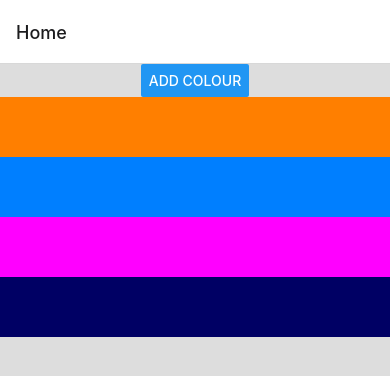
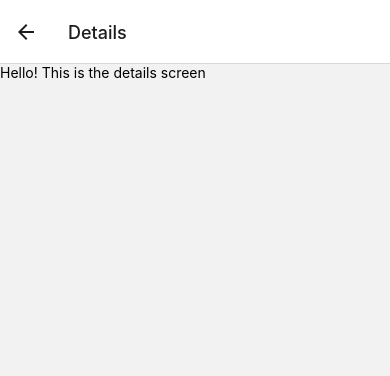
Before and after one commit to yjsoon/codeexp23colorsapp, a React Native app: screen /Details in a window 390 px wide. Before the commit this address had no page. Shown: the top 376 px of the page. Built offline with nearby package versions, Linux system fonts and the light colour scheme.

Commit message:
Added Details Screen

```diff
--- a/App.js
+++ b/App.js
@@ -1,21 +1,31 @@
 import { useState } from "react";
 import { StatusBar } from "expo-status-bar";
-import { StyleSheet, Text, View, FlatList, Button } from "react-native";
+import {
+  StyleSheet,
+  Text,
+  View,
+  FlatList,
+  Button,
+  TouchableOpacity
+} from "react-native";
 import { createStackNavigator } from "@react-navigation/stack";
 import { NavigationContainer } from "@react-navigation/native";
 import BlockRGB from "./components/BlockRGB";
+import DetailsScreen from "./components/DetailsScreen";
 
-function HomeScreen() {
-  const [colorArray, setColorArray] = useState([
-    { red: 255, green: 127, blue: 0, id: "0" },
-    { red: 0, green: 127, blue: 255, id: "1" },
-    { red: 255, green: 0, blue: 255, id: "2" },
-    { red: 0, green: 0, blue: 100, id: "3" }
-  ]);
+function HomeScreen({ navigation }) {
+  const [colorArray, setColorArray] = useState([]);
 
   function renderBlockRGB({ item }) {
     let { red, green, blue } = item;
-    return <BlockRGB red={red} green={green} blue={blue} />;
+    return (
+      <TouchableOpacity
+        onPress={() => {
+          navigation.navigate("Details");
+        }}>
+        <BlockRGB red={red} green={green} blue={blue} />
+      </TouchableOpacity>
+    );
   }
 
   function addColor() {
@@ -35,9 +45,15 @@ function HomeScreen() {
     setColorArray(newArray);
   }
 
+  function resetColors() {
+    setColorArray([]);
+  }
+
   return (
     <View style={styles.container}>
       <Button onPress={addColor} title="Add colour" />
+      <Button onPress={resetColors} title="Reset colours" />
+
       <FlatList
         style={styles.list}
         data={colorArray}
@@ -54,6 +70,7 @@ export default function App() {
     <NavigationContainer>
       <Stack.Navigator>
         <Stack.Screen name="Home" component={HomeScreen} />
+        <Stack.Screen name="Details" component={DetailsScreen} />
       </Stack.Navigator>
     </NavigationContainer>
   );
--- /dev/null
+++ b/components/DetailsScreen.js
@@ -0,0 +1,5 @@
+import { View, Text } from "react-native";
+
+export default function DetailsScreen() {
+  return <Text>Hello! This is the details screen</Text>;
+}
```
